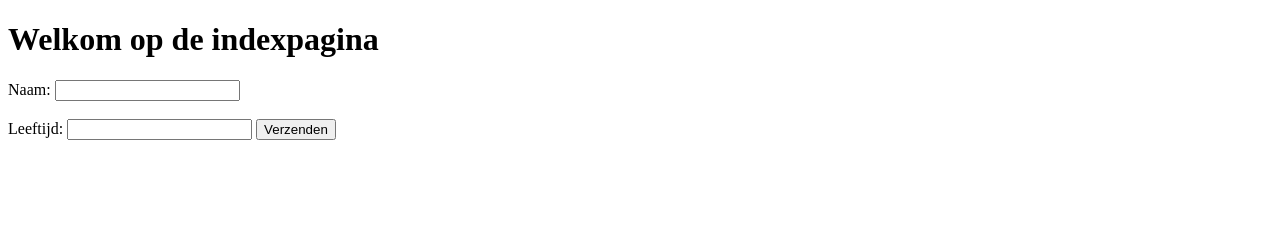
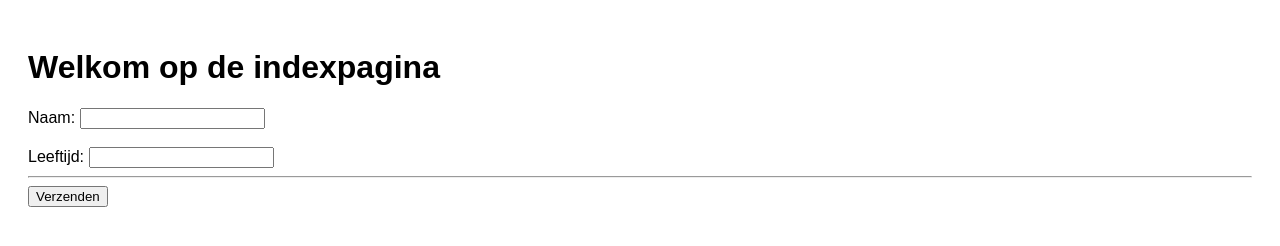
Before and after one commit to Tengen777/WC1-web-advanced-, a plain HTML site: page index.html in a window 1280 px wide. Drawn offline with Linux system fonts and the light colour scheme.

Commit message:
Update index.html
style + hr voor de button verzenden

```diff
--- a/index.html
+++ b/index.html
@@ -3,8 +3,16 @@
 <head>
     <meta charset="UTF-8">
     <meta name="viewport" content="width=device-width, initial-scale=1.0">
-    <title>Index</title>
-
+    <title>Site</title>
+    <style>
+        body {
+            font-family: Arial, sans-serif;
+            padding: 20px;
+        }
+        form {
+            margin-bottom: 20px;
+        }
+    </style>
 </head>
 <body>
     <h1>Welkom op de indexpagina</h1>
@@ -14,6 +22,7 @@
         <br><br>
         <label for="age">Leeftijd:</label>
         <input type="number" id="age" name="age" required>
+        <hr>
         <button type="submit">Verzenden</button>
 
 
```
